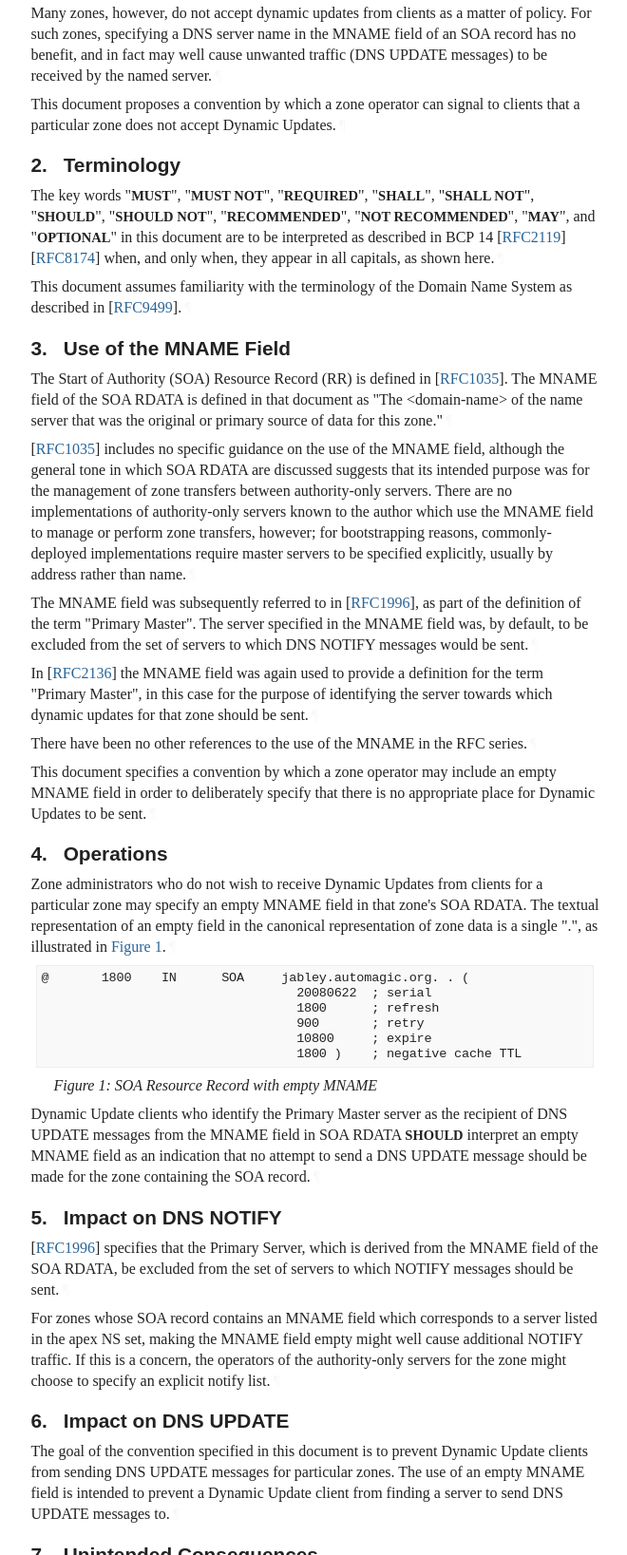
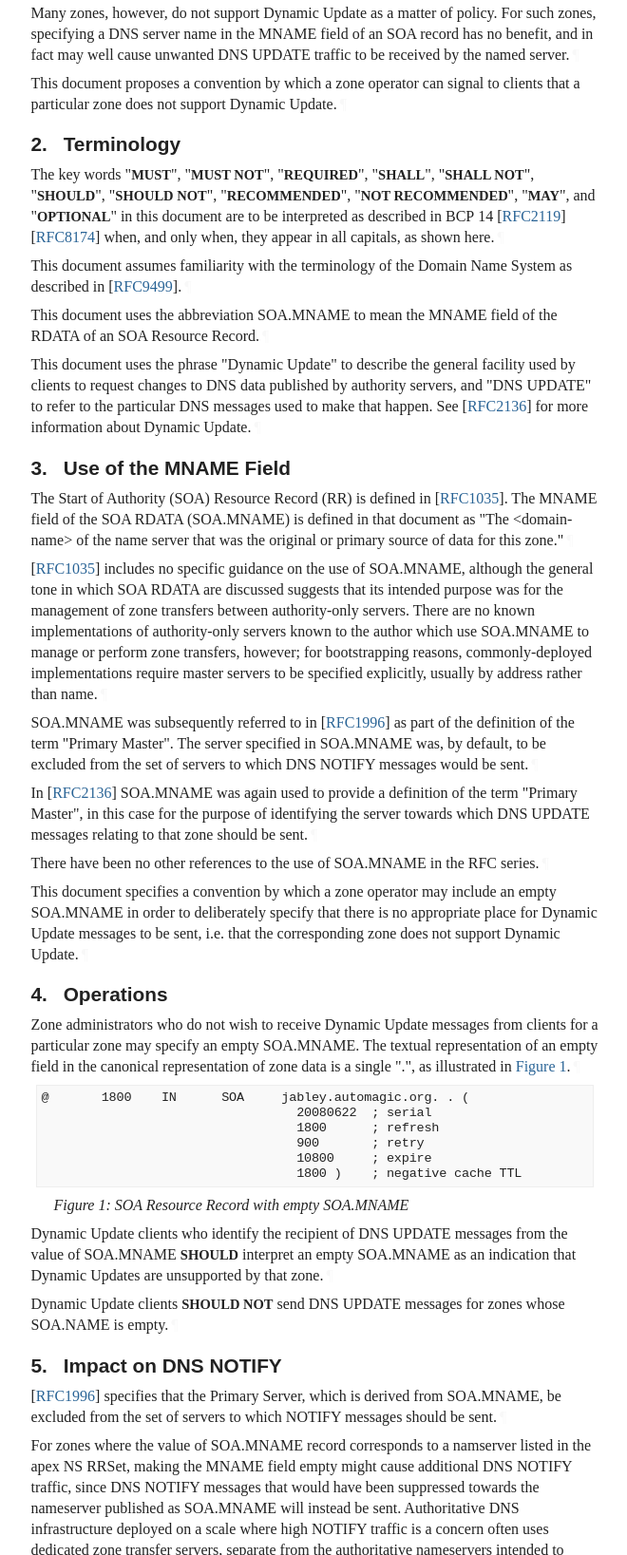
Before and after one commit to ableyjoe/draft-jabley-dnsop-missing-mname, a plain HTML site: page draft-jabley-dnsop-missing-mname.html in a window 1280 px wide. Shown: the part 1163-2800 px from the top of the page at 95% size, without its empty margins (92-752 px from the left). Drawn offline with Linux system fonts and the light colour scheme; a web font is replaced by a local one.

Commit message:
Script updating gh-pages from c176622. [ci skip]

```diff
--- a/draft-jabley-dnsop-missing-mname.html
+++ b/draft-jabley-dnsop-missing-mname.html
@@ -9,9 +9,9 @@
 <meta content="Peter Thomassen" name="author">
 <meta content='
        The Start of Authority (SOA) Resource Record (RR) in the Domain
-Name System (DNS) specifies various parameters related to the
+Name System (DNS) includes various parameters related to the
 handling of data in DNS zones.  These parameters are variously used
-by authority- only servers, caching resolvers and DNS clients to
+by authority-only servers, caching resolvers and DNS clients to
 guide them in the way that data contained within particular zones
 should be used.
        One particular field in the SOA RR is known as MNAME, which is used
@@ -1134,9 +1134,9 @@ svg :is([fill="white"], [fill^="#fff"]) {
 <section id="section-abstract">
       <h2 id="abstract"><a href="#abstract" class="selfRef">Abstract</a></h2>
 <p id="section-abstract-1">The Start of Authority (SOA) Resource Record (RR) in the Domain
-Name System (DNS) specifies various parameters related to the
+Name System (DNS) includes various parameters related to the
 handling of data in DNS zones.  These parameters are variously used
-by authority- only servers, caching resolvers and DNS clients to
+by authority-only servers, caching resolvers and DNS clients to
 guide them in the way that data contained within particular zones
 should be used.<a href="#section-abstract-1" class="pilcrow">¶</a></p>
 <p id="section-abstract-2">One particular field in the SOA RR is known as MNAME, which is used
@@ -1270,17 +1270,16 @@ Updates.<a href="#section-abstract-3" class="pilcrow">¶</a></p>
 <a href="#section-1" class="section-number selfRef">1. </a><a href="#name-introduction" class="section-name selfRef">Introduction</a>
       </h2>
 <p id="section-1-1"><span>[<a href="#RFC2136" class="cite xref">RFC2136</a>]</span> specifies a mechanism for clients to update zones in
-the DNS dynamically.  This mechanism is widely-deployed by many
-end-station operating systems, where it is used (for example) to
-update DNS records in response to a local change of IP address.<a href="#section-1-1" class="pilcrow">¶</a></p>
-<p id="section-1-2">Many zones, however, do not accept dynamic updates from clients as
-a matter of policy.  For such zones, specifying a DNS server name
-in the MNAME field of an SOA record has no benefit, and in fact may
-well cause unwanted traffic (DNS UPDATE messages) to be received
-by the named server.<a href="#section-1-2" class="pilcrow">¶</a></p>
+the DNS dynamically. This Dynamic Update mechanism is widely-deployed
+and is used, for example, to update DNS records in response to a
+local change of IP address.<a href="#section-1-1" class="pilcrow">¶</a></p>
+<p id="section-1-2">Many zones, however, do not support Dynamic Update as a matter of
+policy.  For such zones, specifying a DNS server name in the MNAME
+field of an SOA record has no benefit, and in fact may well cause
+unwanted DNS UPDATE traffic to be received by the named server.<a href="#section-1-2" class="pilcrow">¶</a></p>
 <p id="section-1-3">This document proposes a convention by which a zone operator can
-signal to clients that a particular zone does not accept Dynamic
-Updates.<a href="#section-1-3" class="pilcrow">¶</a></p>
+signal to clients that a particular zone does not support Dynamic
+Update.<a href="#section-1-3" class="pilcrow">¶</a></p>
 </section>
 </div>
 <div id="terminology">
@@ -1294,6 +1293,13 @@ described in BCP 14 <span>[<a href="#RFC2119" class="cite xref">RFC2119</a>]</s
 appear in all capitals, as shown here.<a href="#section-2-1" class="pilcrow">¶</a></p>
 <p id="section-2-2">This document assumes familiarity with the terminology of the Domain
 Name System as described in <span>[<a href="#RFC9499" class="cite xref">RFC9499</a>]</span>.<a href="#section-2-2" class="pilcrow">¶</a></p>
+<p id="section-2-3">This document uses the abbreviation SOA.MNAME to mean the MNAME field
+of the RDATA of an SOA Resource Record.<a href="#section-2-3" class="pilcrow">¶</a></p>
+<p id="section-2-4">This document uses the phrase "Dynamic Update" to describe the
+general facility used by clients to request changes to DNS data
+published by authority servers, and "DNS UPDATE" to refer to the
+particular DNS messages used to make that happen. See <span>[<a href="#RFC2136" class="cite xref">RFC2136</a>]</span>
+for more information about Dynamic Update.<a href="#section-2-4" class="pilcrow">¶</a></p>
 </section>
 </div>
 <div id="use-of-the-mname-field">
@@ -1302,30 +1308,33 @@ Name System as described in <span>[<a href="#RFC9499" class="cite xref">RFC9499<
 <a href="#section-3" class="section-number selfRef">3. </a><a href="#name-use-of-the-mname-field" class="section-name selfRef">Use of the MNAME Field</a>
       </h2>
 <p id="section-3-1">The Start of Authority (SOA) Resource Record (RR) is defined in
-<span>[<a href="#RFC1035" class="cite xref">RFC1035</a>]</span>.  The MNAME field of the SOA RDATA is defined in that
-document as "The &lt;domain-name&gt; of the name server that was
-the original or primary source of data for this zone."<a href="#section-3-1" class="pilcrow">¶</a></p>
-<p id="section-3-2"><span>[<a href="#RFC1035" class="cite xref">RFC1035</a>]</span> includes no specific guidance on the use of the MNAME
-field, although the general tone in which SOA RDATA are discussed
-suggests that its intended purpose was for the management of zone
-transfers between authority-only servers.  There are no implementations
-of authority-only servers known to the author which use the MNAME
-field to manage or perform zone transfers, however; for bootstrapping
+<span>[<a href="#RFC1035" class="cite xref">RFC1035</a>]</span>.  The MNAME field of the SOA RDATA (SOA.MNAME) is
+defined in that document as "The &lt;domain-name&gt; of the name
+server that was the original or primary source of data for this
+zone."<a href="#section-3-1" class="pilcrow">¶</a></p>
+<p id="section-3-2"><span>[<a href="#RFC1035" class="cite xref">RFC1035</a>]</span> includes no specific guidance on the use of SOA.MNAME,
+although the general tone in which SOA RDATA are discussed suggests
+that its intended purpose was for the management of zone transfers
+between authority-only servers.  There are no known implementations
+of authority-only servers known to the author which use SOA.MNAME
+to manage or perform zone transfers, however; for bootstrapping
 reasons, commonly-deployed implementations require master servers
 to be specified explicitly, usually by address rather than name.<a href="#section-3-2" class="pilcrow">¶</a></p>
-<p id="section-3-3">The MNAME field was subsequently referred to in <span>[<a href="#RFC1996" class="cite xref">RFC1996</a>]</span>, as
-part of the definition of the term "Primary Master".  The server
-specified in the MNAME field was, by default, to be excluded from
-the set of servers to which DNS NOTIFY messages would be sent.<a href="#section-3-3" class="pilcrow">¶</a></p>
-<p id="section-3-4">In <span>[<a href="#RFC2136" class="cite xref">RFC2136</a>]</span> the MNAME field was again used to provide a definition
-for the term "Primary Master", in this case for the purpose of
-identifying the server towards which dynamic updates for that zone
-should be sent.<a href="#section-3-4" class="pilcrow">¶</a></p>
-<p id="section-3-5">There have been no other references to the use of the MNAME in the
+<p id="section-3-3">SOA.MNAME was subsequently referred to in <span>[<a href="#RFC1996" class="cite xref">RFC1996</a>]</span> as part of
+the definition of the term "Primary Master".  The server specified
+in SOA.MNAME was, by default, to be excluded from the set of servers
+to which DNS NOTIFY messages would be sent.<a href="#section-3-3" class="pilcrow">¶</a></p>
+<p id="section-3-4">In <span>[<a href="#RFC2136" class="cite xref">RFC2136</a>]</span> SOA.MNAME was again used to provide a definition
+of the term "Primary Master", in this case for the purpose of
+identifying the server towards which DNS UPDATE messages relating
+to that zone should be sent.<a href="#section-3-4" class="pilcrow">¶</a></p>
+<p id="section-3-5">There have been no other references to the use of SOA.MNAME in the
 RFC series.<a href="#section-3-5" class="pilcrow">¶</a></p>
 <p id="section-3-6">This document specifies a convention by which a zone operator may
-include an empty MNAME field in order to deliberately specify that
-there is no appropriate place for Dynamic Updates to be sent.<a href="#section-3-6" class="pilcrow">¶</a></p>
+include an empty SOA.MNAME in order to deliberately specify that
+there is no appropriate place for Dynamic Update messages to be
+sent, i.e. that the corresponding zone does not support Dynamic
+Update.<a href="#section-3-6" class="pilcrow">¶</a></p>
 </section>
 </div>
 <div id="operations">
@@ -1333,11 +1342,11 @@ there is no appropriate place for Dynamic Updates to be sent.<a href="#section-3
       <h2 id="name-operations">
 <a href="#section-4" class="section-number selfRef">4. </a><a href="#name-operations" class="section-name selfRef">Operations</a>
       </h2>
-<p id="section-4-1">Zone administrators who do not wish to receive Dynamic Updates from
-clients for a particular zone may specify an empty MNAME field in
-that zone's SOA RDATA.  The textual representation of an empty field
-in the canonical representation of zone data is a single ".", as
-illustrated in <a href="#soa" class="auto internal xref">Figure 1</a>.<a href="#section-4-1" class="pilcrow">¶</a></p>
+<p id="section-4-1">Zone administrators who do not wish to receive Dynamic Update
+messages from clients for a particular zone may specify an empty
+SOA.MNAME.  The textual representation of an empty field in the
+canonical representation of zone data is a single ".", as illustrated
+in <a href="#soa" class="auto internal xref">Figure 1</a>.<a href="#section-4-1" class="pilcrow">¶</a></p>
 <span id="name-soa-resource-record-with-em"></span><div id="soa">
 <figure id="figure-1">
         <div class="alignLeft art-text artwork" id="section-4-2.1">
@@ -1351,14 +1360,15 @@ illustrated in <a href="#soa" class="auto internal xref">Figure 1</a>.<a href="#
 </pre>
 </div>
 <figcaption><a href="#figure-1" class="selfRef">Figure 1</a>:
-<a href="#name-soa-resource-record-with-em" class="selfRef">SOA Resource Record with empty MNAME</a>
+<a href="#name-soa-resource-record-with-em" class="selfRef">SOA Resource Record with empty SOA.MNAME</a>
         </figcaption></figure>
 </div>
-<p id="section-4-3">Dynamic Update clients who identify the Primary Master server as
-the recipient of DNS UPDATE messages from the MNAME field in SOA
-RDATA <span class="bcp14">SHOULD</span> interpret an empty MNAME field as an indication that
-no attempt to send a DNS UPDATE message should be made for the zone
-containing the SOA record.<a href="#section-4-3" class="pilcrow">¶</a></p>
+<p id="section-4-3">Dynamic Update clients who identify the recipient of DNS UPDATE
+messages from the value of SOA.MNAME <span class="bcp14">SHOULD</span> interpret an empty
+SOA.MNAME as an indication that Dynamic Updates are unsupported by
+that zone.<a href="#section-4-3" class="pilcrow">¶</a></p>
+<p id="section-4-4">Dynamic Update clients <span class="bcp14">SHOULD NOT</span> send DNS UPDATE messages for zones
+whose SOA.NAME is empty.<a href="#section-4-4" class="pilcrow">¶</a></p>
 </section>
 </div>
 <div id="impact-on-dns-notify">
@@ -1367,13 +1377,20 @@ containing the SOA record.<a href="#section-4-3" class="pilcrow">¶</a></p>
 <a href="#section-5" class="section-number selfRef">5. </a><a href="#name-impact-on-dns-notify" class="section-name selfRef">Impact on DNS NOTIFY</a>
       </h2>
 <p id="section-5-1"><span>[<a href="#RFC1996" class="cite xref">RFC1996</a>]</span> specifies that the Primary Server, which is derived
-from the MNAME field of the SOA RDATA, be excluded from the set of
-servers to which NOTIFY messages should be sent.<a href="#section-5-1" class="pilcrow">¶</a></p>
-<p id="section-5-2">For zones whose SOA record contains an MNAME field which corresponds
-to a server listed in the apex NS set, making the MNAME field empty
-might well cause additional NOTIFY traffic.  If this is a concern,
-the operators of the authority-only servers for the zone might
-choose to specify an explicit notify list.<a href="#section-5-2" class="pilcrow">¶</a></p>
+from SOA.MNAME, be excluded from the set of servers to which NOTIFY
+messages should be sent.<a href="#section-5-1" class="pilcrow">¶</a></p>
+<p id="section-5-2">For zones where the value of SOA.MNAME record corresponds to a
+namserver listed in the apex NS RRSet, making the MNAME field empty
+might cause additional DNS NOTIFY traffic, since DNS NOTIFY messages
+that would have been suppressed towards the nameserver published
+as SOA.MNAME will instead be sent. Authoritative DNS infrastructure
+deployed on a scale where high NOTIFY traffic is a concern often
+uses dedicated zone transfer servers, separate from the authoritative
+nameservers intended to receive queries from the Internet, and in
+that situation no additional DNS NOTIFY traffic would be expected.
+However, in other situations, the operators of the authority-only
+servers for the zone might choose to avoid any unwanted NOTIFY
+traffic by using an explicit notify list.<a href="#section-5-2" class="pilcrow">¶</a></p>
 </section>
 </div>
 <div id="impact-on-dns-update">
@@ -1383,7 +1400,7 @@ choose to specify an explicit notify list.<a href="#section-5-2" class="pilcrow"
       </h2>
 <p id="section-6-1">The goal of the convention specified in this document is to prevent
 Dynamic Update clients from sending DNS UPDATE messages for particular
-zones.  The use of an empty MNAME field is intended to prevent a
+zones.  The use of an empty SOA.MNAME is intended to prevent a
 Dynamic Update client from finding a server to send DNS UPDATE
 messages to.<a href="#section-6-1" class="pilcrow">¶</a></p>
 </section>
@@ -1393,14 +1410,16 @@ messages to.<a href="#section-6-1" class="pilcrow">¶</a></p>
       <h2 id="name-unintended-consequences">
 <a href="#section-7" class="section-number selfRef">7. </a><a href="#name-unintended-consequences" class="section-name selfRef">Unintended Consequences</a>
       </h2>
-<p id="section-7-1">Some concern has been raised in the past that an empty MNAME field
+<p id="section-7-1">Some concern has been raised in the past that an empty SOA.MNAME
 might result in unwanted traffic being sent to root servers, e.g.
-for clients that interpret the MNAME as a zone name rather than a
-hostname and direct traffic towards the root zone's nameservers.
-However, no examples of this behaviour have been identified.<a href="#section-7-1" class="pilcrow">¶</a></p>
-<p id="section-7-2">Use of an empty MNAME field is not new; cursory analysis of passive
-DNS data demonstrates a robust volume of DNS responses with QTYPE=SOA
-and empty SOA.MNAME for zones across a variety of top-level domains.
+for clients that might interpret the MNAME as a zone name rather
+than a hostname and direct traffic towards the root zone's nameservers.
+However, no examples of this behaviour have been identified and
+<span>[<a href="#RFC2136" class="cite xref">RFC2136</a>]</span> does not suggest Dynamic Update clients should act
+this way.<a href="#section-7-1" class="pilcrow">¶</a></p>
+<p id="section-7-2">Use of an empty SOA.MNAME is not new; cursory analysis of passive
+DNS data demonstrates a robust volume of DNS responses that include
+an empty SOA.MNAME for zones across a variety of top-level domains.
 See <a href="#quantify" class="auto internal xref">Appendix A</a> for discussion.<a href="#section-7-2" class="pilcrow">¶</a></p>
 </section>
 </div>
@@ -1411,11 +1430,12 @@ See <a href="#quantify" class="auto internal xref">Appendix A</a> for discussion
       </h2>
 <p id="section-8-1">The convention described in this document provides no additional
 security risks to DNS zone or server administrators.<a href="#section-8-1" class="pilcrow">¶</a></p>
-<p id="section-8-2">Name servers which do not support Dynamic Updates for the zones
-they host might experience a security benefit from reduced DNS
-UPDATE traffic, the absence of that traffic provides additional
-headroom in network bandwidth and server capacity for legitimate
-query types.<a href="#section-8-2" class="pilcrow">¶</a></p>
+<p id="section-8-2">Name servers which do not support Dynamic Update for the zones they
+host might experience a security benefit from reduced DNS UPDATE
+traffic by including an empty SOA.MNAME in those zones, since the
+absence of that unwanted traffic might provide additional headroom
+in network bandwidth and server capacity for legitimate and intended
+DNS traffic.<a href="#section-8-2" class="pilcrow">¶</a></p>
 <p id="section-8-3">Clients that normally send DNS UPDATE messages might see a security
 benefit from not leaking the information contained within those
 messages to nameservers that are not configured to receive them.<a href="#section-8-3" class="pilcrow">¶</a></p>
@@ -1493,7 +1513,7 @@ draft.<a href="#appendix-A-1" class="pilcrow">¶</a></p>
 <table class="center" id="table-1">
         <caption>
 <a href="#table-1" class="selfRef">Table 1</a>:
-<a href="#name-dns-responses-observed-with" class="selfRef">DNS Responses Observed with EMPTY SOA.MNAME</a>
+<a href="#name-dns-responses-observed-with" class="selfRef">DNS Responses Observed with empty SOA.MNAME</a>
         </caption>
 <thead>
           <tr>
```
Also changed, not shown: draft-jabley-dnsop-missing-mname.txt.
